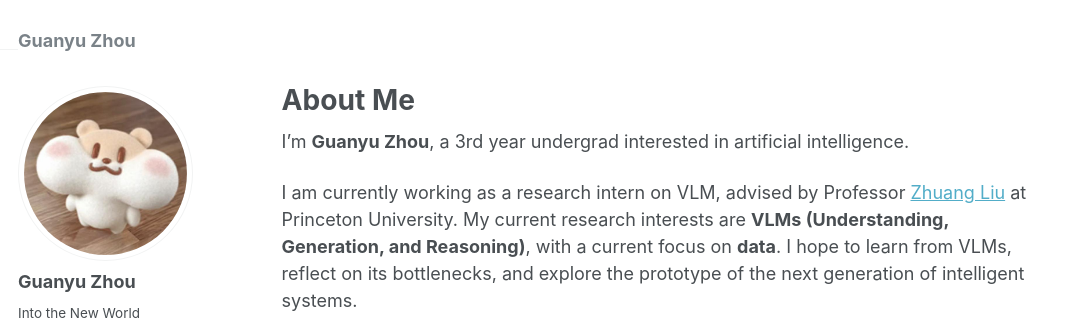
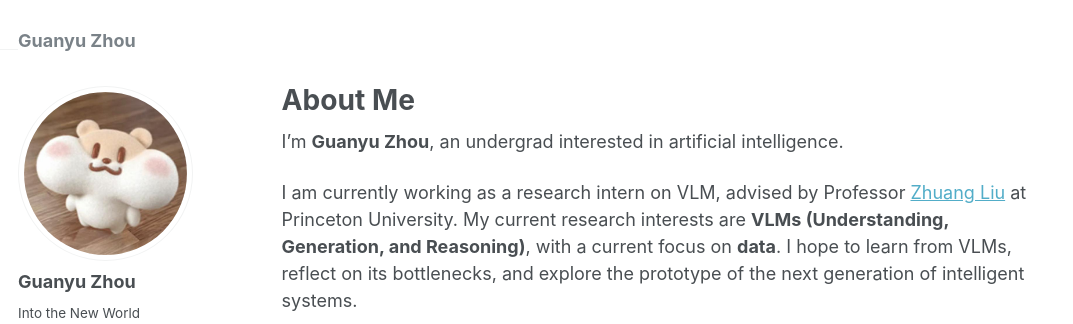
Before and after one commit to The-Martyr/the-martyr.github.io, a Jekyll site: the page built from _pages/about.md, in a window 1280 px wide and 900 px high. Shown: the top 324 px of the window, without its empty margins (0-1073 px from the left). Built offline with Jekyll 4.4.1, drawn with Linux system fonts in a browser that asks for light colours; some web fonts are replaced.

Commit message:
Revise personal introduction in about.md
Updated description to remove '3rd year' and clarify status as an undergrad.

```diff
--- a/_pages/about.md
+++ b/_pages/about.md
@@ -7,7 +7,7 @@ redirect_from:
   - /about.html
 ---
 
-I'm **Guanyu Zhou**, a 3rd year undergrad interested in artificial intelligence.
+I'm **Guanyu Zhou**, an undergrad interested in artificial intelligence.
 
 I am currently working as a research intern on VLM, advised by Professor [Zhuang Liu](https://liuzhuang13.github.io/) at Princeton University. My current research interests are **VLMs (Understanding, Generation, and Reasoning)**, with a current focus on **data**. I hope to learn from VLMs, reflect on its bottlenecks, and explore the prototype of the next generation of intelligent systems.
 
```
